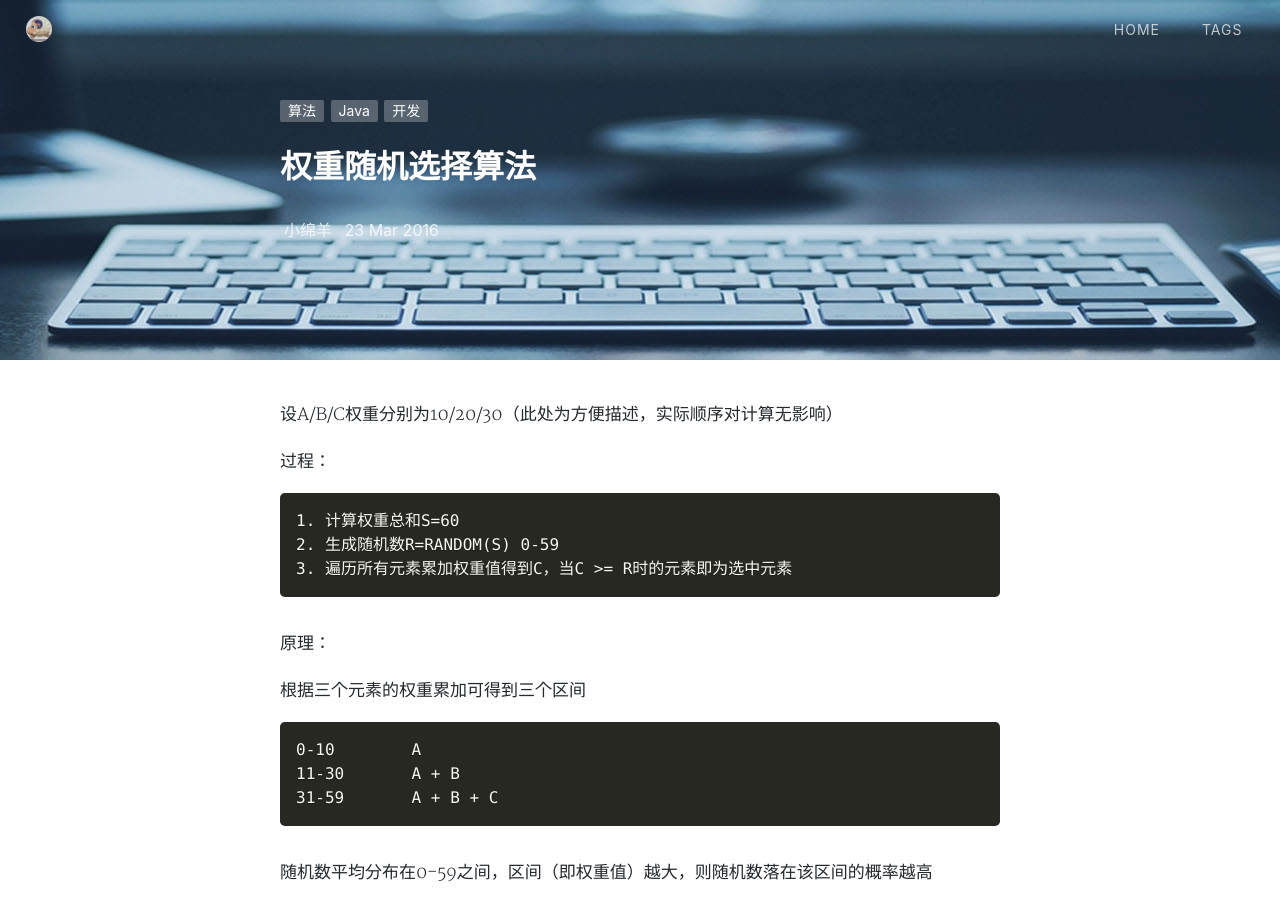
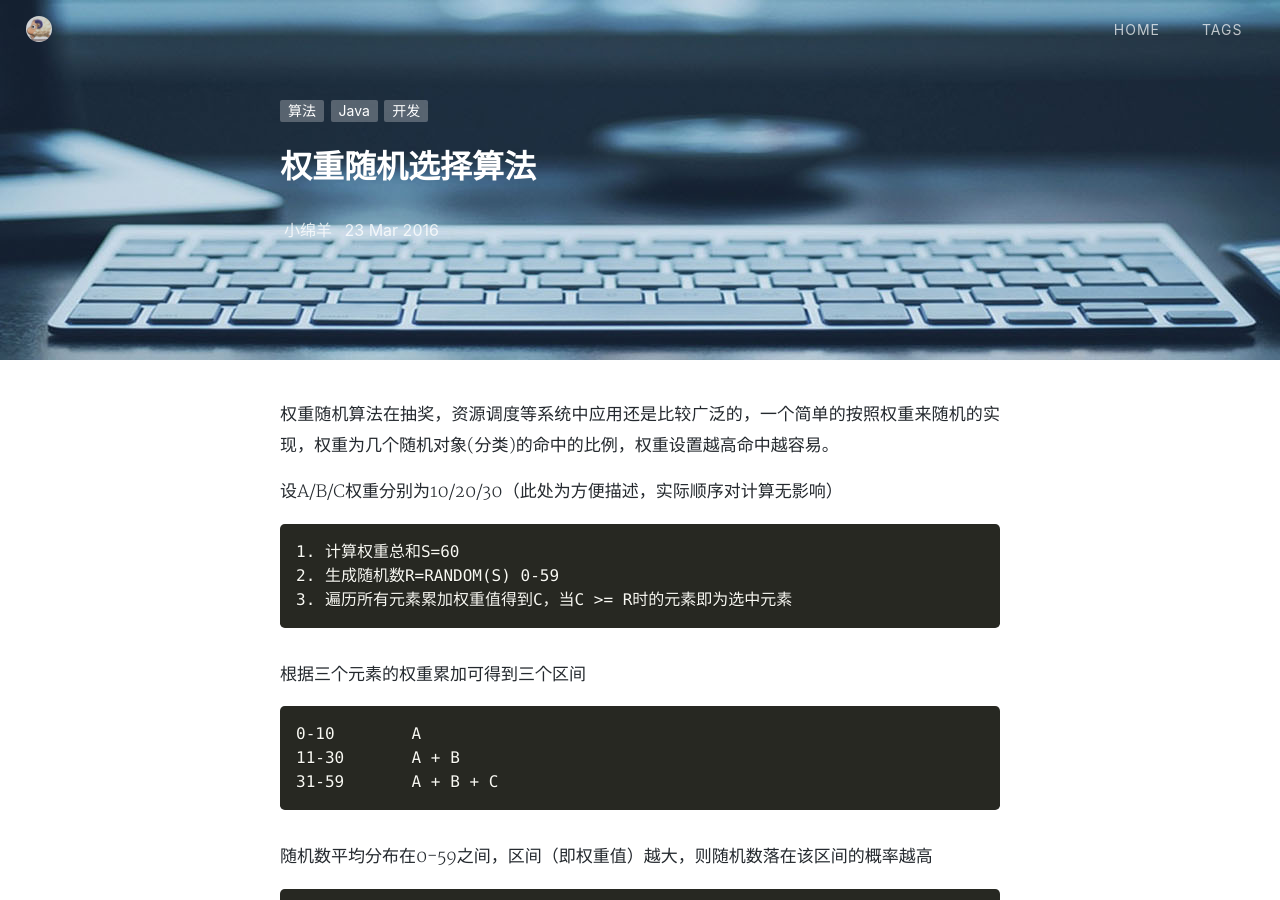
Before and after one commit to mingyangxiao/blog, a Jekyll site: the page built from _posts/2016-03-23-weighted-random-selection.md, in a window 1280 px wide and 900 px high. Built offline with Jekyll 4.4.1, drawn with Linux system fonts in a browser that asks for light colours; nearby versions of some CDN libraries; a style sheet for code colours, icons or effects is not loaded.

Commit message:
Update 2016-03-23-weighted-random-selection.md

````diff
--- a/_posts/2016-03-23-weighted-random-selection.md
+++ b/_posts/2016-03-23-weighted-random-selection.md
@@ -5,17 +5,15 @@ excerpt: 权重随机选择算法
 tags: 算法 Java 开发
 ---
 
+权重随机算法在抽奖，资源调度等系统中应用还是比较广泛的，一个简单的按照权重来随机的实现，权重为几个随机对象(分类)的命中的比例，权重设置越高命中越容易。
+
 设A/B/C权重分别为10/20/30（此处为方便描述，实际顺序对计算无影响）
-
-过程：
 
 ```shell
 1. 计算权重总和S=60
 2. 生成随机数R=RANDOM(S) 0-59
 3. 遍历所有元素累加权重值得到C，当C >= R时的元素即为选中元素
 ```
-
-原理：
 
 根据三个元素的权重累加可得到三个区间
 
@@ -26,7 +24,6 @@ tags: 算法 Java 开发
 ```
 
 随机数平均分布在0-59之间，区间（即权重值）越大，则随机数落在该区间的概率越高
-
 
 ```java
 interface Weighter {
````
